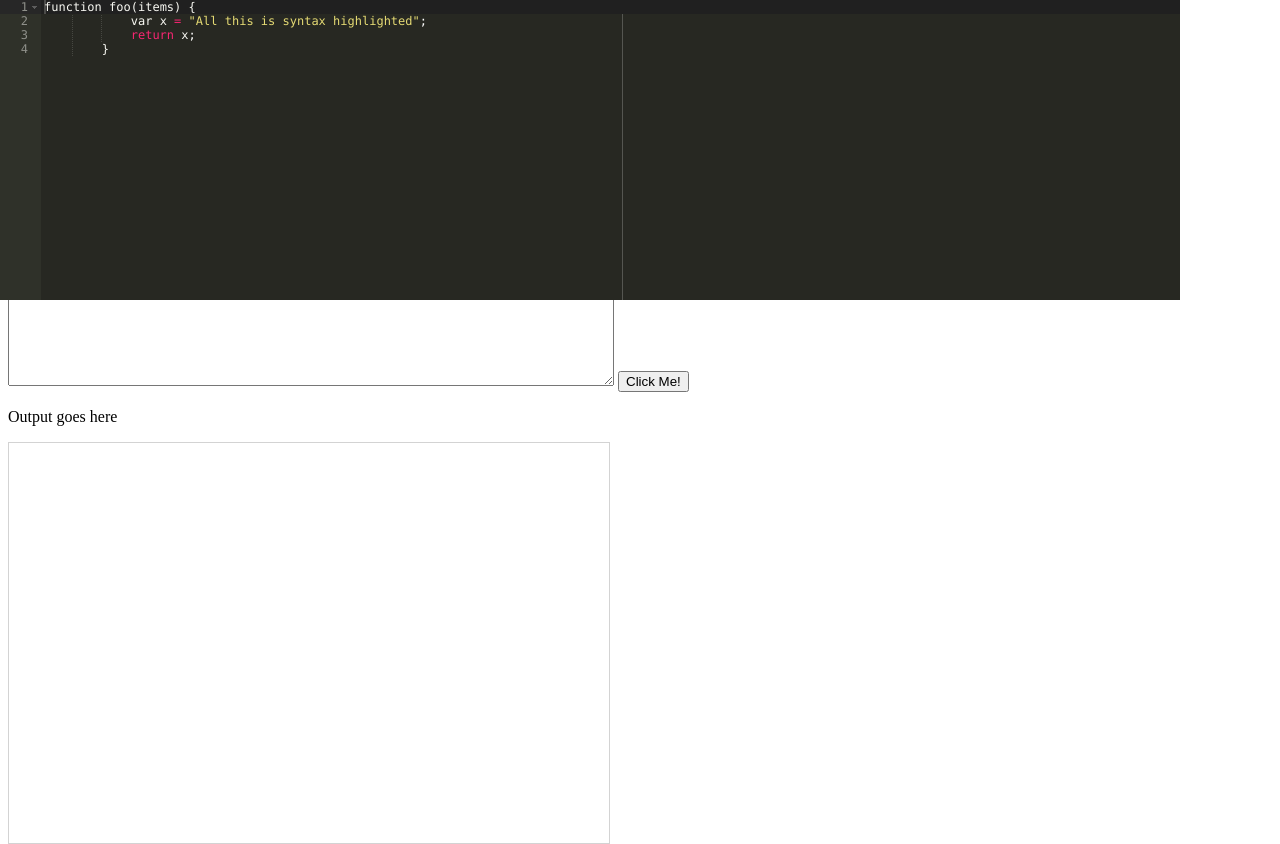
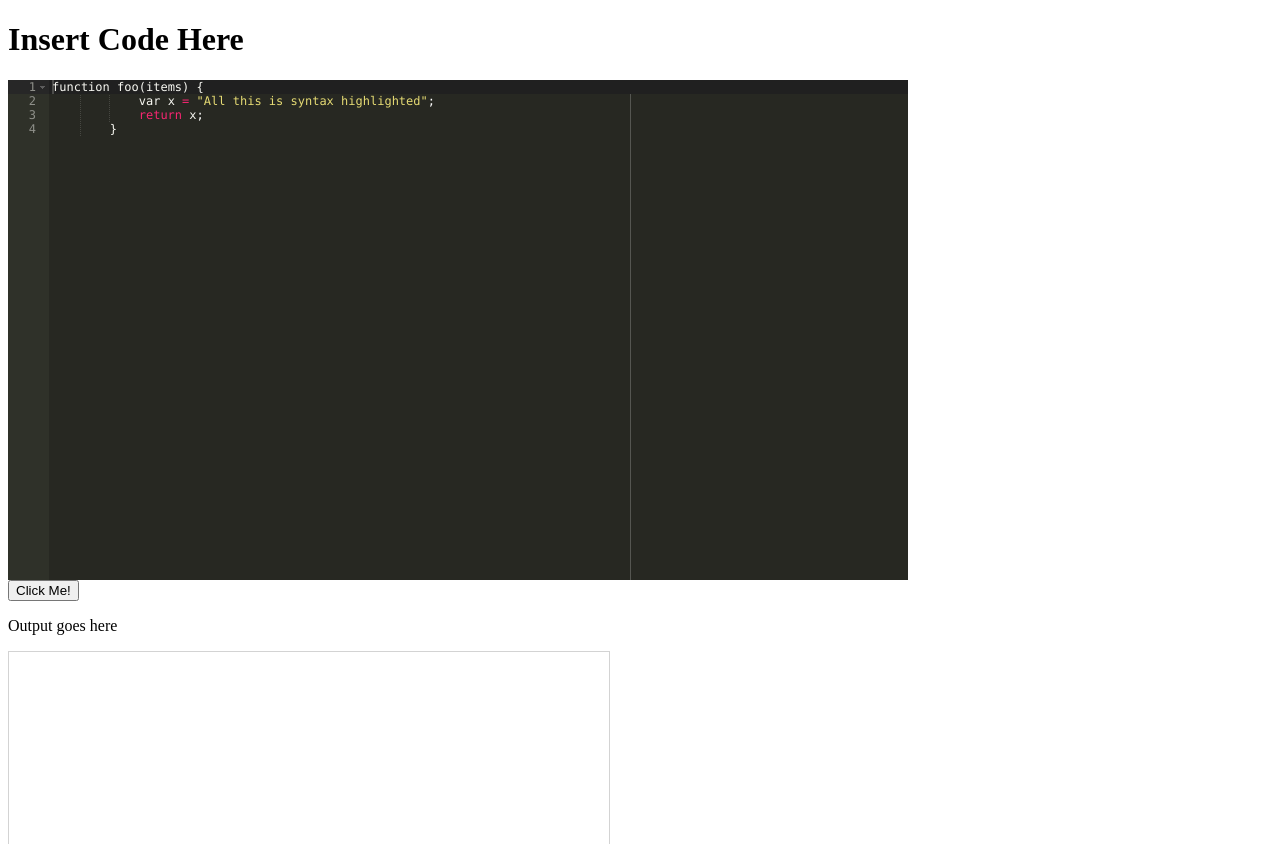
Before and after one commit to cranberrysauce26/VisualGraph, a Flask app: page / in a window 1280 px wide. Shown: the top 844 px of the page. Run offline with Flask 2, Linux system fonts and the light colour scheme; some libraries are stand-ins or nearby versions.

Commit message:
Text input for new editor works

```diff
--- a/static/main.js
+++ b/static/main.js
@@ -170,7 +170,8 @@ var graphManager = new GraphManager();
 
 function Visualize() {
     // alert("Visualize called");
-    var text = $("#textbox").val();
+    // var text = $("#textbox").val();
+    var text = editor.getValue();
     var dat = {code : text}
     if (text.length == 0) {
         document.getElementById("output").innerHTML = "You didn't enter anything!";
--- a/templates/index.html
+++ b/templates/index.html
@@ -15,11 +15,13 @@
         </style>
         <style type="text/css" media="screen">
             #editor {
-                position: absolute;
+                /* position: absolute;
                 top: 0;
                 right: 100px;
                 bottom: 500px;
-                left: 0;
+                left: 0; */
+                width: 900px;
+                height: 500px;
             }
         </style>
     </head>
@@ -33,14 +35,14 @@
         Code: <input type="text" id="txt1" onkeyup="Visualize(this.value)">
         </form> -->
         <!-- <form onsubmit="Visualize()"> -->
-               <textarea id="textbox" style="width:600px;height:300px;"></textarea>
+               <!-- <textarea id="textbox" style="width:600px;height:300px;"></textarea> -->
                <button type="button" onclick="Visualize()">Click Me!</button>
             <!-- <input type="submit" id="visualize" value="Visualize"> -->
         <!-- </form> -->
         <p id="output">Output goes here</p>
         <!-- <div id="Canvas Holder"></div> -->
     	<div id="mynetwork"></div>
-        <canvas id="Display" width="1000" height="1000"></canvas>
+        <!-- <canvas id="Display" width="1000" height="1000"></canvas> -->
 
         <script type="text/javascript" src="/static/lib/paper-full.min.js"></script>
         <script src="/static/main.js" type="text/javascript"></script>
```
